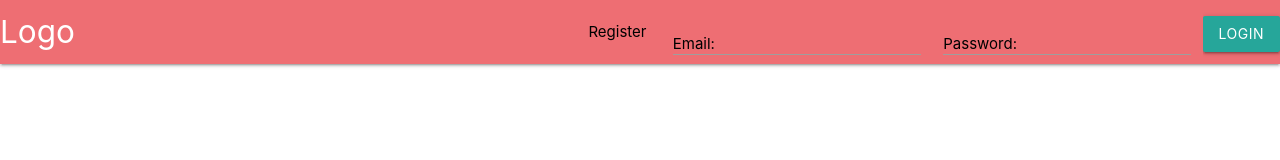
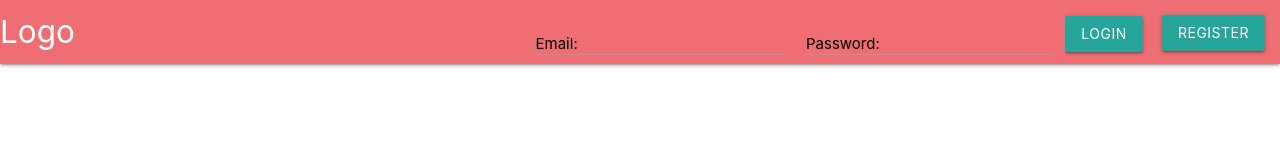
Before and after one commit to RoniSeppala/Advanced-Web-Applications-2024-Week-8, a website: page public/index.html in a window 1280 px wide. Drawn offline with nearby package versions, Linux system fonts and the light colour scheme; no server answers.

Commit message:
fix: remove unnecessary div wrapper in navigation for cleaner markup

```diff
--- a/public/index.html
+++ b/public/index.html
@@ -13,10 +13,9 @@
 </head>
 <body>
     <nav>
-        <div class="nav-wrapper">
+        <div>
             <a href="#" class="brand-logo">Logo</a>
-            <ul id="nav-mobile" class="right hide-on-med-and-down">
-                <li><a href="register.html" class="black-text">Register</a></li>
+            <ul id="nav-mobile" class="right">
                 <li>
                 <form id="loginForm" class="row">
                     <div class="input-field col">
@@ -29,11 +28,12 @@
                     </div>
                     <div class="waves-effect waves-light">
                         <button type="submit" class="btn waves-effect waves-light">Login</button>
+                        <a href="register.html" class="btn">Register</a>
                     </div>
                 </form>
                 </li>
             </ul>
-        </div>
+</div>
     </nav>
     <div class="container">
         <div id="topicForm"></div>
```
